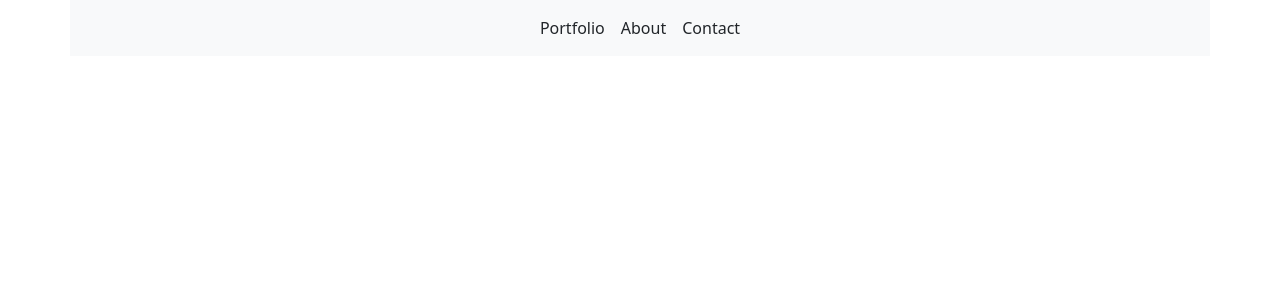
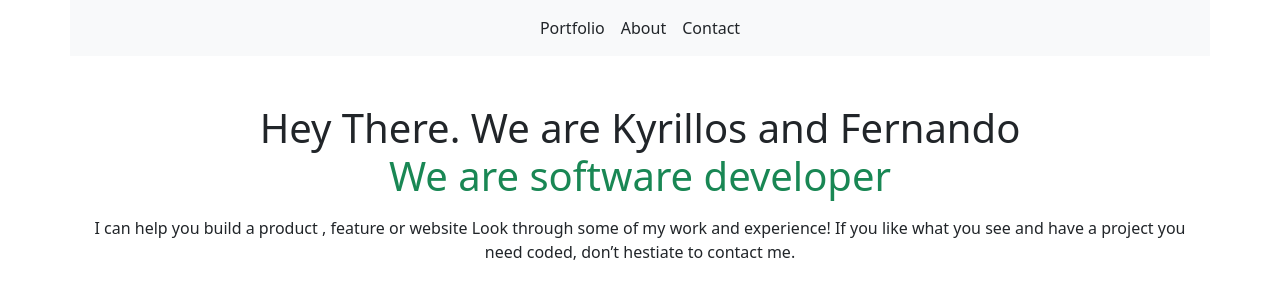
Before and after one commit to Bondok6/Porfolio-bootstrap, a website: page index.html in a window 1280 px wide. Drawn offline with nearby package versions, Linux system fonts and the light colour scheme.

Commit message:
Add first section with styles

```diff
--- a/index.html
+++ b/index.html
@@ -46,7 +46,13 @@
       </nav>
     </header>
 
-
+    <main class="container">
+      <section class="mt-5">
+        <h1 class="h1 text-center">Hey There. We are Kyrillos and Fernando <span class="d-block text-success">We are software developer</span></h1>
+        <p class="text-center mt-3">I can help you build a product , feature or website Look through some of my work and experience! If you like what you see and have a project you need coded,
+          don’t hestiate to contact me.</p>
+      </section>
+    </main>
 
 
 
```
